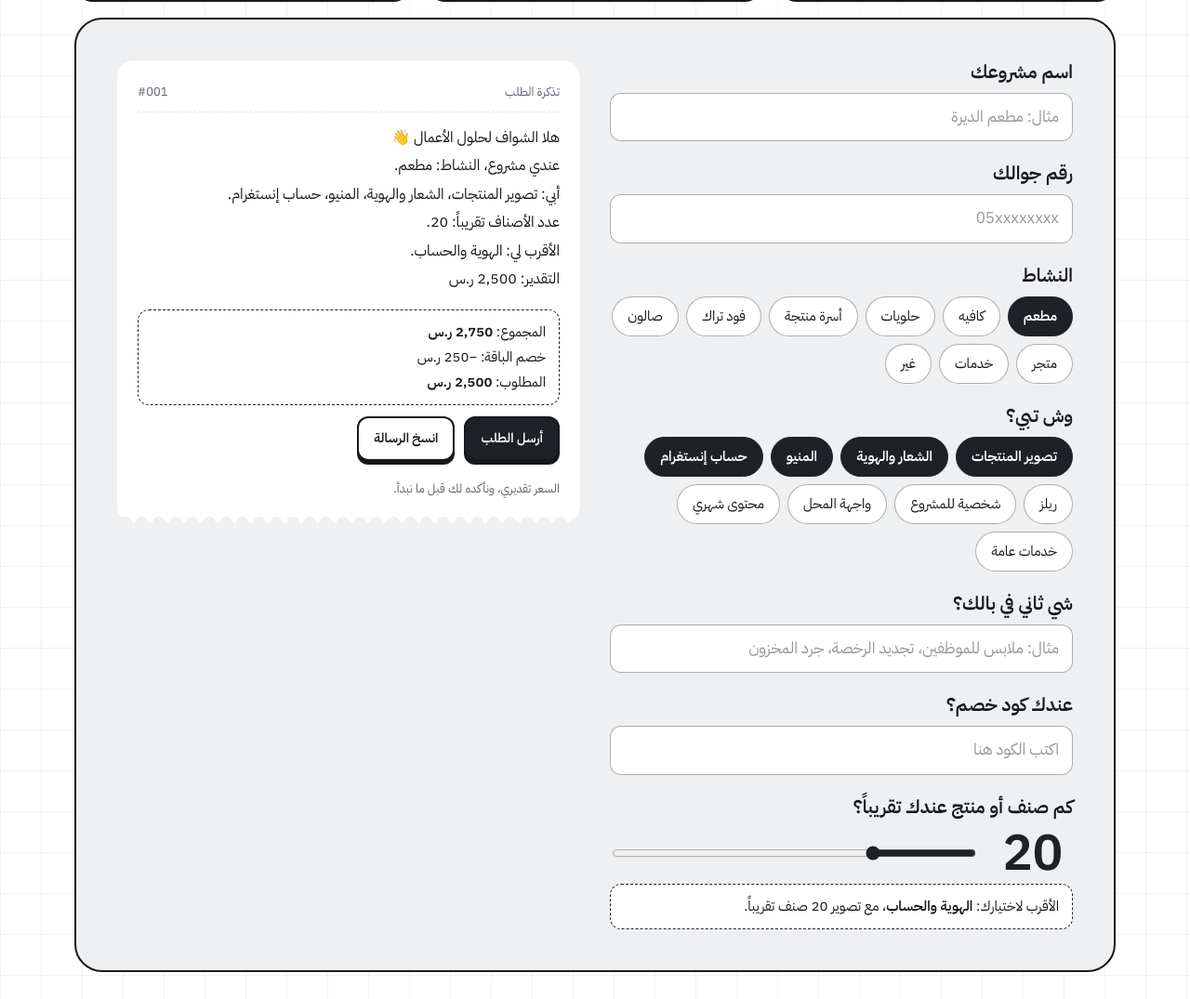
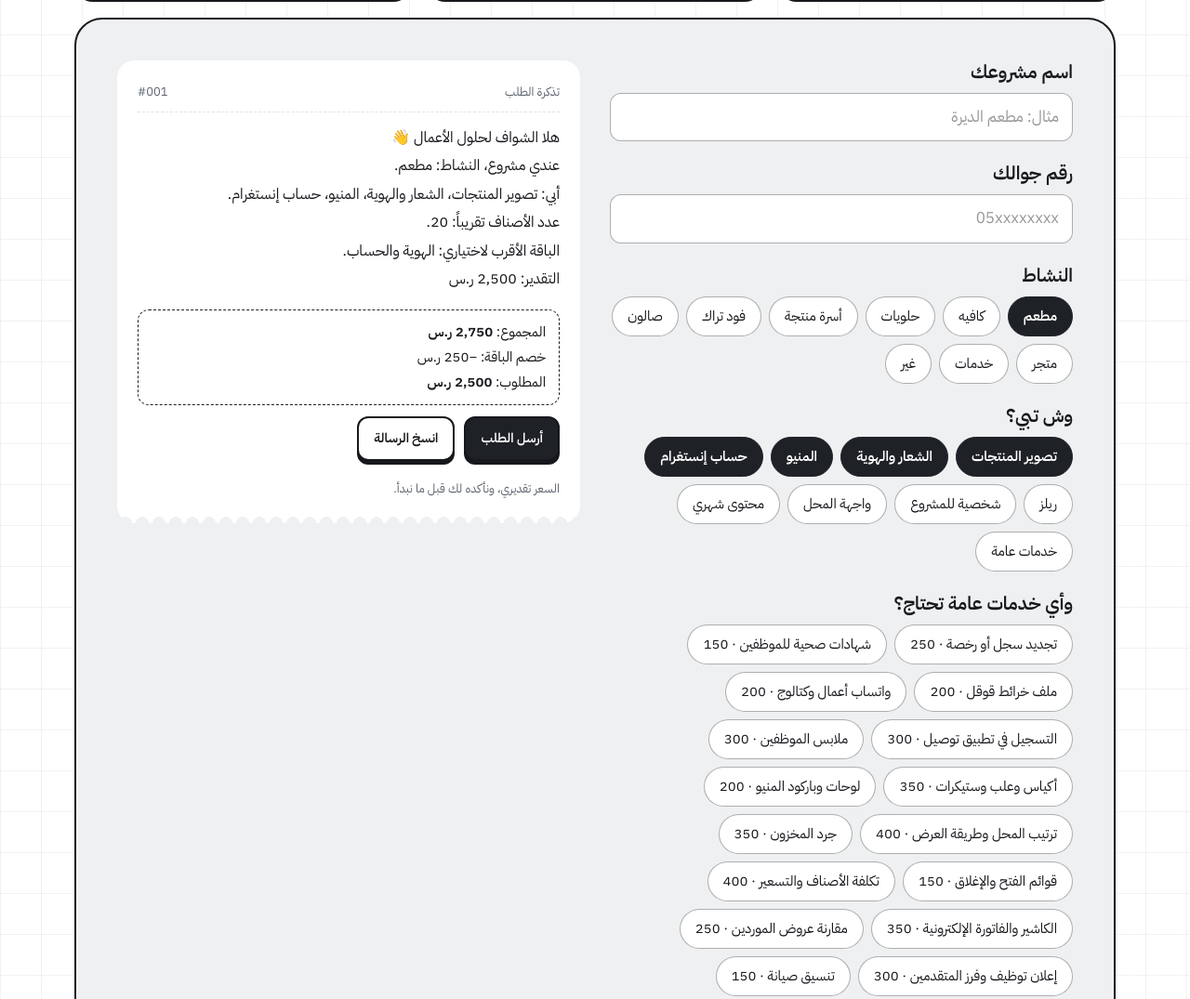
Before and after one commit to khalid551/alshawaf, a plain HTML site: page index.html in a window 1280 px wide. Shown: the part 3263-4338 px from the top of the page at 93% size. Drawn offline with Linux system fonts and the light colour scheme; a web font is replaced by a local one.

Commit message:
Selectable general services with prices
Co-Authored-By: Claude Fable 5.2 <noreply@anthropic.com>

```diff
--- a/index.html
+++ b/index.html
@@ -362,6 +362,10 @@ footer{padding-block:34px;color:var(--muted);font-size:14px;display:flex;justify
           <div class="opts" id="b-sv"></div>
         </div>
         <div class="field">
+          <h3>وأي خدمات عامة تحتاج؟</h3>
+          <div class="opts" id="b-gen"></div>
+        </div>
+        <div class="field">
           <h3>شي ثاني في بالك؟</h3>
           <input class="name-in" id="b-extra" type="text" maxlength="200" placeholder="مثال: ملابس للموظفين، تجديد الرخصة، جرد المخزون" autocomplete="off">
         </div>
@@ -536,21 +540,25 @@ const state = {type:'مطعم', sv:new Set(['تصوير المنتجات','ال
 /* الأسعار وأكواد الخصم: عدّلها من هنا */
 const PRICE = {'الشعار والهوية':900,'المنيو':350,'حساب إنستغرام':1200,'ريلز':450,'شخصية للمشروع':500,'واجهة المحل':400,'محتوى شهري':800};
 const PHOTO_EACH = 15, PHOTO_MIN = 300;
+/* الخدمات العامة: السعر أتعابنا فقط، والرسوم الحكومية والمواد على تكلفتها */
+const GENP = {'تجديد سجل أو رخصة':250,'شهادات صحية للموظفين':150,'ملف خرائط قوقل':200,'واتساب أعمال وكتالوج':200,'التسجيل في تطبيق توصيل':300,'ملابس الموظفين':300,'أكياس وعلب وستيكرات':350,'لوحات وباركود المنيو':200,'ترتيب المحل وطريقة العرض':400,'جرد المخزون':350,'قوائم الفتح والإغلاق':150,'تكلفة الأصناف والتسعير':400,'الكاشير والفاتورة الإلكترونية':350,'مقارنة عروض الموردين':250,'إعلان توظيف وفرز المتقدمين':300,'تنسيق صيانة':150,'تجهيز افتتاح أو فعالية':600};
+state.gen = new Set();
 const CODES = {'AWAL10':10,'JAR15':15,'SHAREEK':100};
 const MID = ['الشعار والهوية','المنيو','حساب إنستغرام'], FULL = [...MID,'شخصية للمشروع','واجهة المحل','محتوى شهري'];
 const sar = n => n.toLocaleString('en-US')+' ر.س';
 function priceLabel(k){
   if(k==='تصوير المنتجات') return `${PHOTO_EACH} ر.س للصنف، وأقل طلب ${sar(PHOTO_MIN)}`;
-  if(k==='خدمات عامة') return 'تكلفة التنفيذ + 15% تنسيق، وأقل طلب 100 ر.س';
+  if(k==='خدمات عامة') return 'من 150 ر.س للخدمة، وتختارها من «جهّز طلبك»';
   if(k==='محتوى شهري') return sar(PRICE[k])+' في الشهر';
   if(k==='ريلز') return sar(PRICE[k])+' للريل';
   return sar(PRICE[k]);
 }
 function quote(){
   let s = 0; state.sv.forEach(x=>{ if(x==='تصوير المنتجات') s += Math.max(PHOTO_MIN, PHOTO_EACH*state.count); else if(PRICE[x]) s += PRICE[x]; });
+  state.gen.forEach(x=>{ s += GENP[x]||0; });
   const has = a => a.every(x=>state.sv.has(x)), off = has(FULL)?500:has(MID)?250:0;
   const el = document.querySelector('#b-code'), raw = el ? el.value.trim().toUpperCase() : '', pct = CODES[raw]||0, sub = s-off;
-  return {s, off, sub, pct, code: pct?raw:'', bad: !!raw&&!pct, fin: Math.round(sub*(100-pct)/100), gen: state.sv.has('خدمات عامة')};
+  return {s, off, sub, pct, code: pct?raw:'', bad: !!raw&&!pct, fin: Math.round(sub*(100-pct)/100), gen: state.sv.has('خدمات عامة')||state.gen.size>0};
 }
 
 /* تبديل الخدمات */
@@ -649,12 +657,17 @@ function pills(host, list, multi){
   });
 }
 pills($('#b-type'), types, false); pills($('#b-sv'), SV, true);
+Object.keys(GENP).forEach(v=>{
+  const b = document.createElement('button'); b.type='button'; b.className='opt'; b.dataset.v=v; b.textContent = v+' · '+GENP[v];
+  b.addEventListener('click',()=>{ state.gen.has(v)?state.gen.delete(v):state.gen.add(v); if(state.gen.size) state.sv.add('خدمات عامة'); render(); showSvc(curSvc,false); });
+  $('#b-gen').append(b);
+});
 const range = $('#b-range'), nameIn = $('#b-name');
 range.addEventListener('input',()=>{ state.count=+range.value; render(); });
 nameIn.addEventListener('input',render); $('#b-phone').addEventListener('input',render); $('#b-extra').addEventListener('input',render); $('#b-code').addEventListener('input',render);
 function message(){
   const name = nameIn.value.trim(), extra = $('#b-extra').value.trim(), q = quote(), list = SV.filter(x=>state.sv.has(x)), p = pkg();
-  return `هلا الشواف لحلول الأعمال 👋\n${name?`أنا من ${name}`:'عندي مشروع'}، النشاط: ${state.type}.\n${list.length?`أبي: ${list.join('، ')}.`:'ما اخترت خدمة لين الحين.'}\nعدد الأصناف تقريباً: ${state.count}.${p?`\nالأقرب لي: ${p}.`:''}${$('#b-phone').value.trim()?`\nجوالي: ${$('#b-phone').value.trim()}`:''}${extra?`\nوأبي بعد: ${extra}`:''}\nالتقدير: ${sar(q.fin)}${q.code?` (كود ${q.code})`:''}${q.gen?' + الخدمات العامة حسب الطلب':''}`;
+  return `هلا الشواف لحلول الأعمال 👋\n${name?`أنا من ${name}`:'عندي مشروع'}، النشاط: ${state.type}.\n${list.length?`أبي: ${list.join('، ')}.`:'ما اخترت خدمة لين الحين.'}${state.gen.size?`\nخدمات عامة: ${[...state.gen].join('، ')}.`:''}\nعدد الأصناف تقريباً: ${state.count}.${p?`\nالباقة الأقرب لاختياري: ${p}.`:''}${$('#b-phone').value.trim()?`\nجوالي: ${$('#b-phone').value.trim()}`:''}${extra?`\nوأبي بعد: ${extra}`:''}\nالتقدير: ${sar(q.fin)}${q.code?` (كود ${q.code})`:''}${q.gen?' (غير الرسوم الحكومية والمواد)':''}`;
 }
 function render(){
   const p = pkg();
@@ -662,10 +675,11 @@ function render(){
   $('#b-tier').innerHTML = p ? `الأقرب لاختيارك: <b>${p}</b>${state.sv.has('تصوير المنتجات')?`، مع تصوير ${state.count} صنف تقريباً.`:'.'}` : 'اختر خدمة وحدة على الأقل.';
   [...$('#b-type').children].forEach(b=>b.setAttribute('aria-pressed', b.dataset.v===state.type));
   [...$('#b-sv').children].forEach(b=>b.setAttribute('aria-pressed', state.sv.has(b.dataset.v)));
+  [...$('#b-gen').children].forEach(b=>b.setAttribute('aria-pressed', state.gen.has(b.dataset.v)));
   [...plansEl.children].forEach((b,i)=>b.setAttribute('aria-pressed', plans[i].n===p));
   $('#b-msg').textContent = message();
   const q = quote();
-  $('#b-price').innerHTML = `المجموع: <b>${sar(q.s)}</b>${q.off?`<br>خصم الباقة: −${sar(q.off)}`:''}${q.pct?`<br>كود ${q.code}: −${q.pct}%`:''}${q.bad?'<br>الكود غير معروف':''}<br>المطلوب: <b>${sar(q.fin)}</b>${q.gen?'<br>الخدمات العامة تُحسب حسب الطلب':''}`;
+  $('#b-price').innerHTML = `المجموع: <b>${sar(q.s)}</b>${q.off?`<br>خصم الباقة: −${sar(q.off)}`:''}${q.pct?`<br>كود ${q.code}: −${q.pct}%`:''}${q.bad?'<br>الكود غير معروف':''}<br>المطلوب: <b>${sar(q.fin)}</b>${q.gen?'<br>أسعار الخدمات العامة أتعابنا، والرسوم الحكومية والمواد على تكلفتها':''}`;
   const wa = $('#b-wa');
   if(CONTACT.whatsapp){ wa.target='_blank'; wa.rel='noopener'; wa.href='https://wa.me/'+CONTACT.whatsapp.replace(/[^\d]/g,'')+'?text='+encodeURIComponent(message()); }
 }
```
